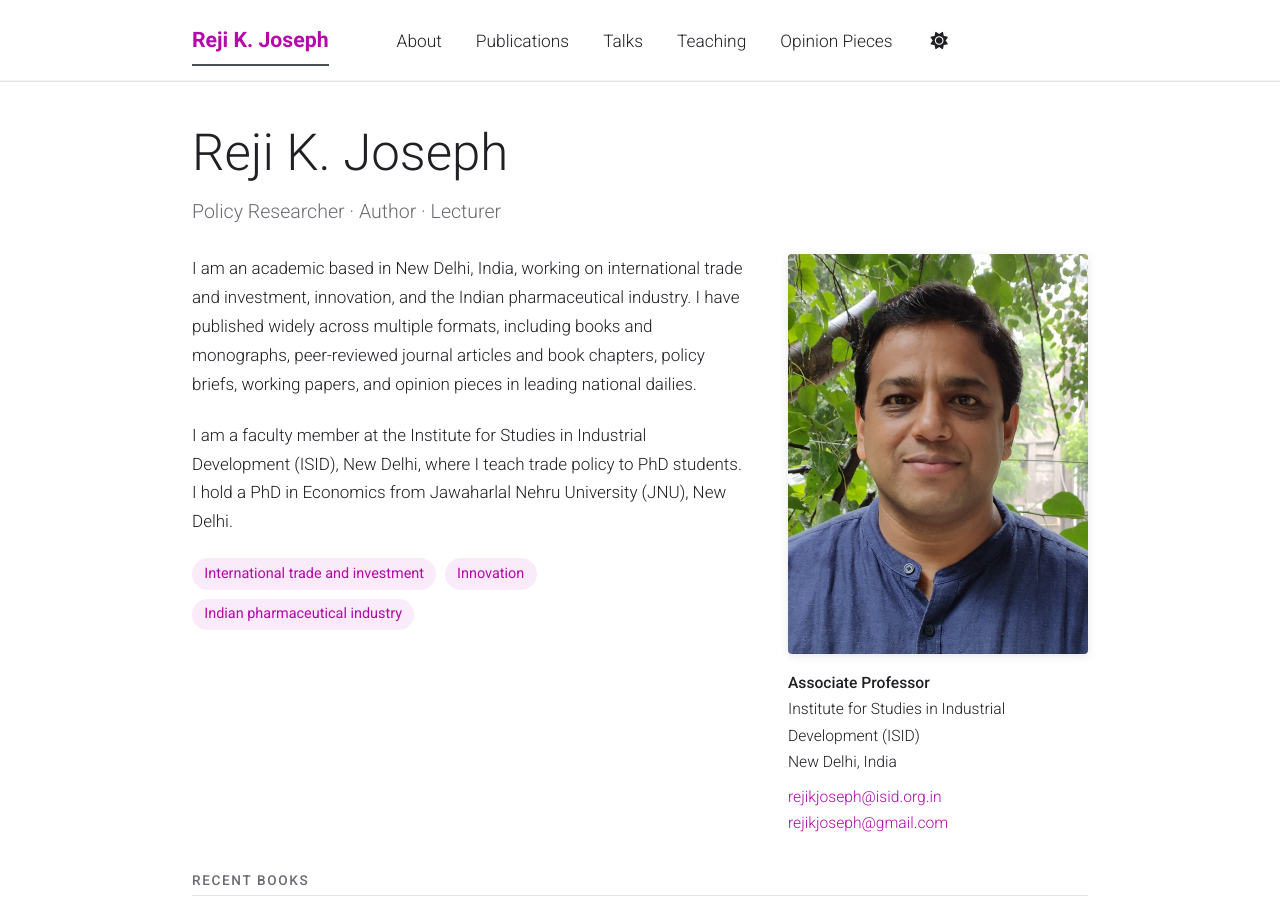
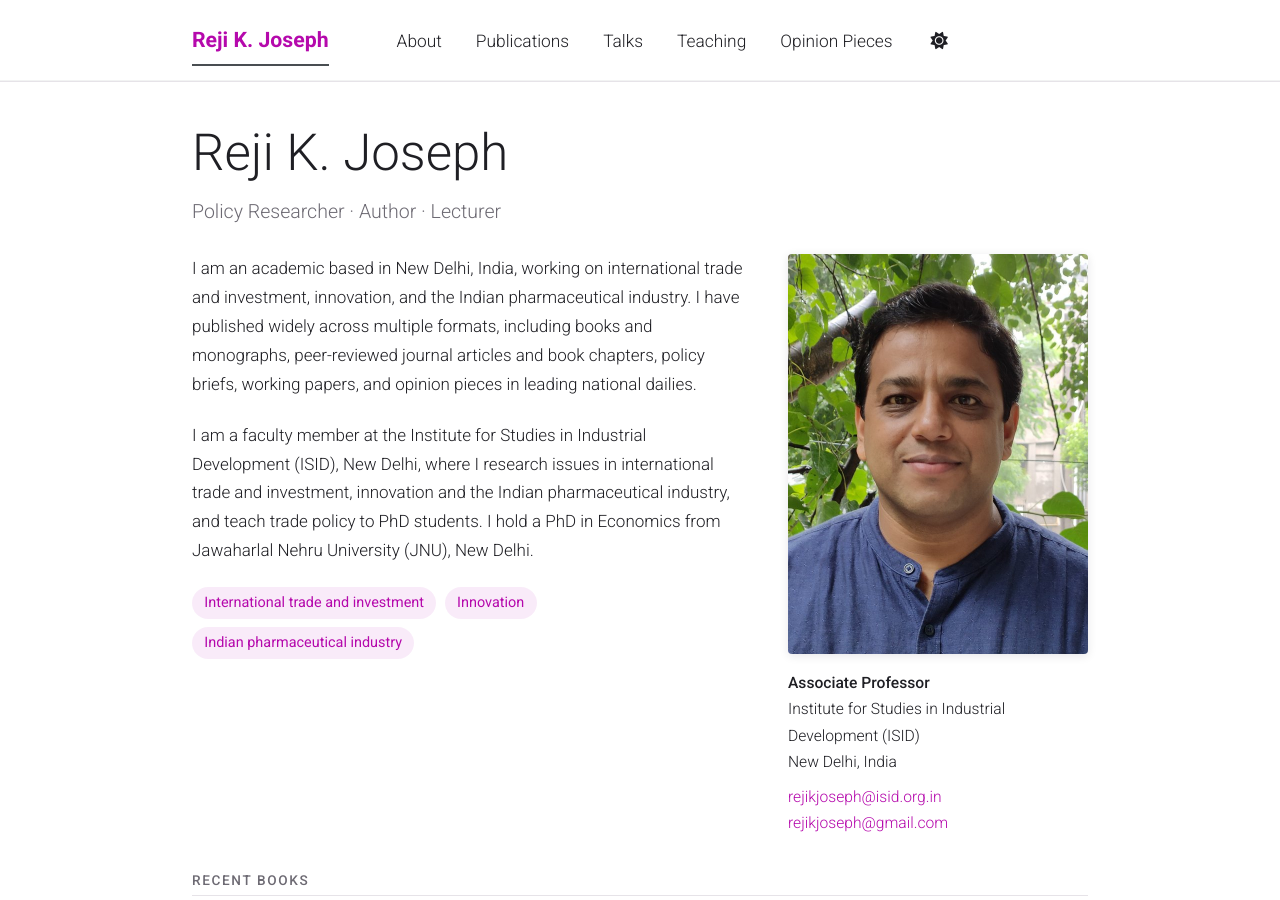
Before and after one commit to rejikjoseph/rejikjoseph.github.io, a Jekyll site: the page built from _pages/about.md, in a window 1280 px wide and 900 px high. Built offline with Jekyll 4.4.1, drawn with Linux system fonts in a browser that asks for light colours; a style sheet for code colours, icons or effects is not loaded.

Commit message:
Update bio

```diff
--- a/_pages/about.md
+++ b/_pages/about.md
@@ -25,7 +25,7 @@ redirect_from:
   </aside>
   <div class="about-text">
     <p>I am an academic based in New Delhi, India, working on international trade and investment, innovation, and the Indian pharmaceutical industry. I have published widely across multiple formats, including books and monographs, peer-reviewed journal articles and book chapters, policy briefs, working papers, and opinion pieces in leading national dailies.</p>
-    <p>I am a faculty member at the Institute for Studies in Industrial Development (ISID), New Delhi, where I teach trade policy to PhD students. I hold a PhD in Economics from Jawaharlal Nehru University (JNU), New Delhi.</p>
+    <p>I am a faculty member at the Institute for Studies in Industrial Development (ISID), New Delhi, where I research issues in international trade and investment, innovation and the Indian pharmaceutical industry, and teach trade policy to PhD students. I hold a PhD in Economics from Jawaharlal Nehru University (JNU), New Delhi.</p>
     <ul class="chips">
       <li>International trade and investment</li>
       <li>Innovation</li>
```
